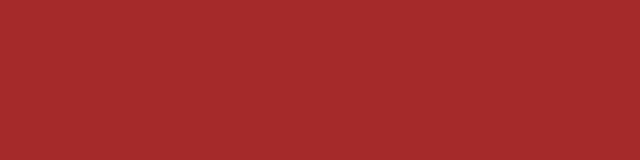
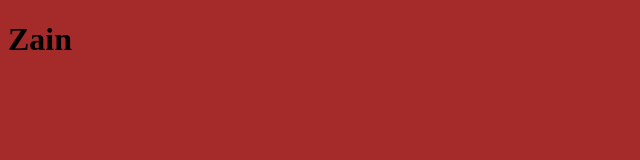
Before and after one commit to mzainshahid/demo_Testing, a plain HTML site: page index.html in a window 1280 px wide. Shown: the whole page, without its empty margins (0-640 px from the left). Drawn offline with Linux system fonts and the light colour scheme.

Commit message:
changes updated

```diff
--- a/index.html
+++ b/index.html
@@ -7,6 +7,6 @@
     <link rel="stylesheet" href="style.css">
 </head>
 <body>
-
+    <h1>Zain</h1>
 </body>
 </html>
```
